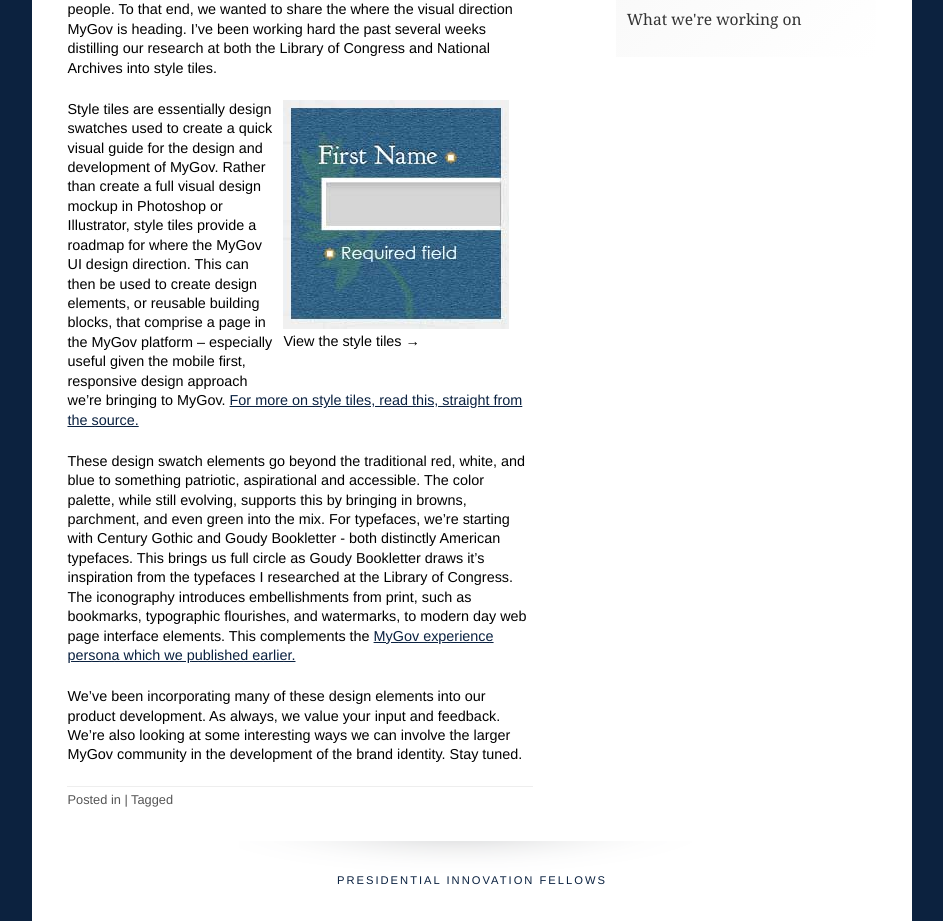
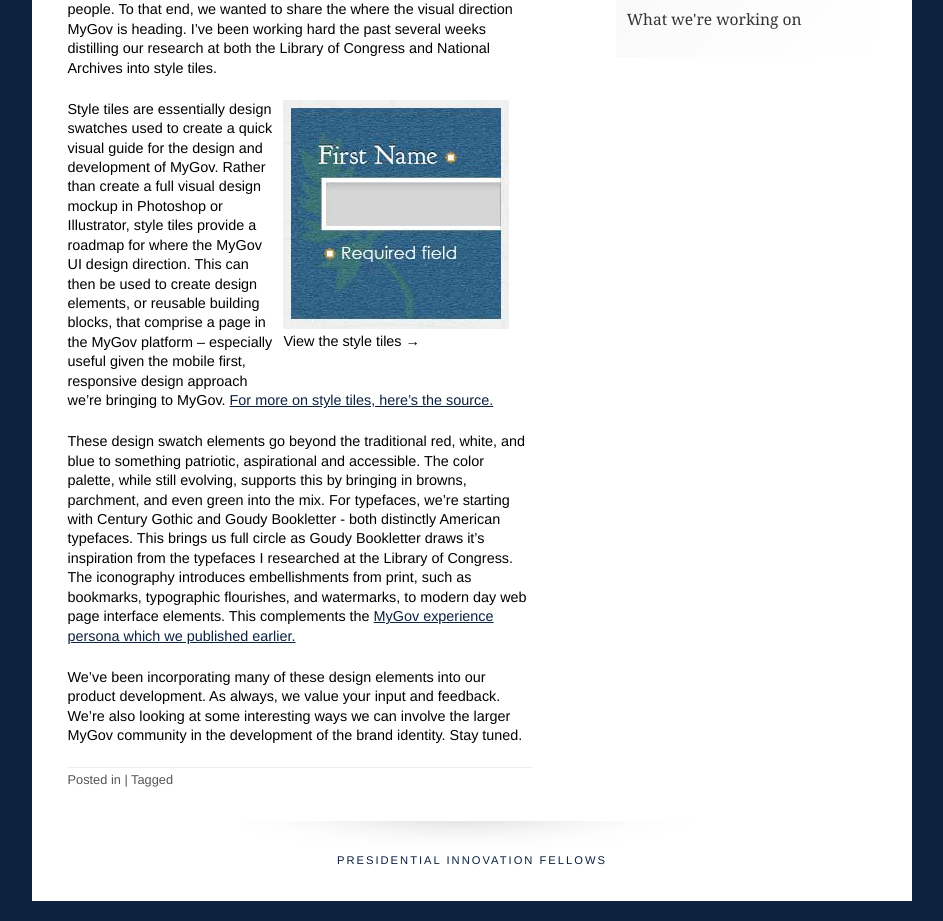
Before and after one commit to presidential-innovation-fellows/mygov, a Jekyll site: the page built from _posts/2012-11-05-style-tiles.md, in a window 1280 px wide. Shown: the part 362-1283 px from the top of the page, without its empty margins (168-1111 px from the left). Built offline with Jekyll 4.4.1, drawn with Linux system fonts in a browser that asks for light colours; nearby versions of some CDN libraries; comment, search, counter and statistics services are not loaded.

Commit message:
Improved copy.

```diff
--- a/_posts/2012-11-05-style-tiles.md
+++ b/_posts/2012-11-05-style-tiles.md
@@ -29,7 +29,7 @@
 
 </div>
 
-Style tiles are essentially design swatches used to create a quick visual guide for the design and development of MyGov. Rather than create a full visual design mockup in Photoshop or Illustrator, style tiles provide a roadmap for where the MyGov UI design direction. This can then be used to create design elements, or reusable building blocks, that comprise a page in the MyGov platform -- especially useful given the mobile first, responsive design approach we're bringing to MyGov. [For more on style tiles, read this, straight from the source.](http://styletil.es/)
+Style tiles are essentially design swatches used to create a quick visual guide for the design and development of MyGov. Rather than create a full visual design mockup in Photoshop or Illustrator, style tiles provide a roadmap for where the MyGov UI design direction. This can then be used to create design elements, or reusable building blocks, that comprise a page in the MyGov platform -- especially useful given the mobile first, responsive design approach we're bringing to MyGov. [For more on style tiles, here's the source.](http://styletil.es/)
 
 These design swatch elements go beyond the traditional red, white, and blue to something patriotic, aspirational and accessible. The color palette, while still evolving, supports this by bringing in browns, parchment, and even green into the mix. For typefaces, we're starting with Century Gothic and Goudy Bookletter - both distinctly American typefaces. This brings us full circle as Goudy Bookletter draws it's inspiration from the typefaces I researched at the Library of Congress. The iconography introduces embellishments from print, such as bookmarks, typographic flourishes, and watermarks, to modern day web page interface elements. This complements the
 [MyGov experience persona which we published earlier.](http://presidential-innovation-fellows.github.com/mygov/2012/10/15/my-gov-experience-ux-persona/)
```
